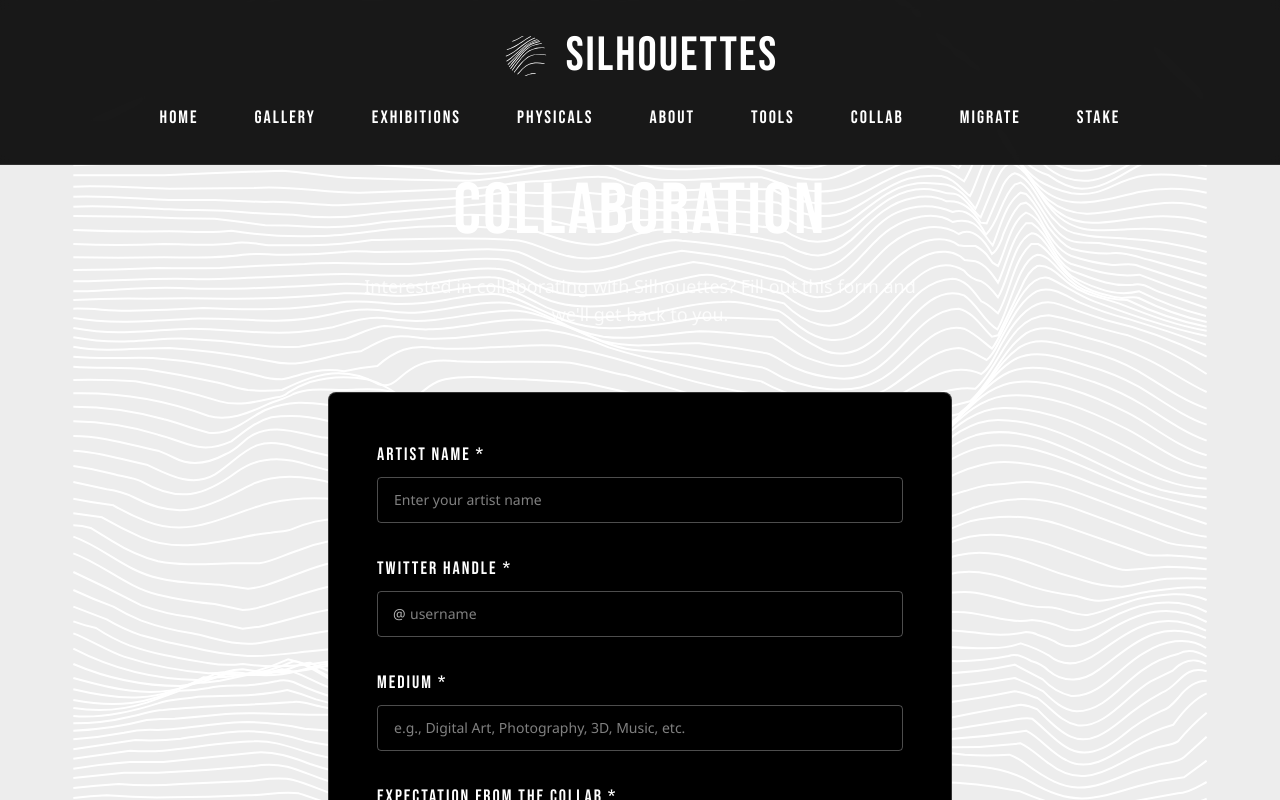
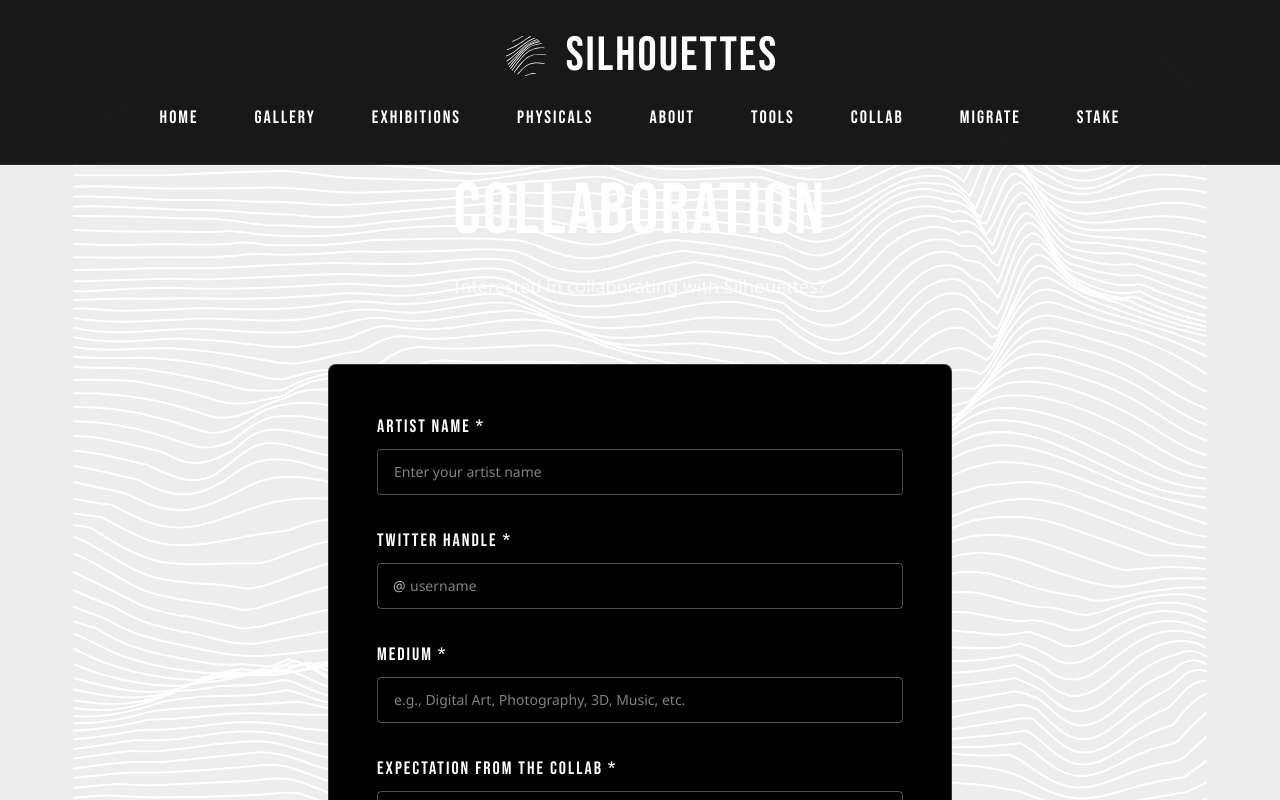
Before and after one commit to serc1n/silhouettes-website, a Next.js app: page /collab in a window 1280 px wide. Shown: the top 800 px of the page. Built offline with nearby package versions, Linux system fonts and the light colour scheme; no server answers.

Commit message:
Remove collaboration response time texts

```diff
--- a/app/collab/page.tsx
+++ b/app/collab/page.tsx
@@ -90,9 +90,9 @@ export default function Collab() {
             <h1 className="font-bebas text-4xl sm:text-5xl md:text-7xl mb-4 sm:mb-6 tracking-wider">
               COLLABORATION
             </h1>
-            <p className="text-base sm:text-lg max-w-xl mx-auto leading-relaxed text-white/80">
-              Interested in collaborating with Silhouettes? Fill out this form and we'll get back to you.
-            </p>
+                          <p className="text-base sm:text-lg max-w-xl mx-auto leading-relaxed text-white/80">
+                Interested in collaborating with Silhouettes?
+              </p>
           </div>
 
           <div className="bg-black border border-white/20 p-6 sm:p-8 lg:p-12 rounded-lg">
@@ -208,9 +208,7 @@ export default function Collab() {
 
           {/* Additional Info */}
           <div className="mt-8 sm:mt-12 text-center">
-            <p className="text-white/60 text-sm sm:text-base">
-              We review all collaboration requests and will get back to you within 48 hours.
-            </p>
+
           </div>
         </div>
       </main>
```
